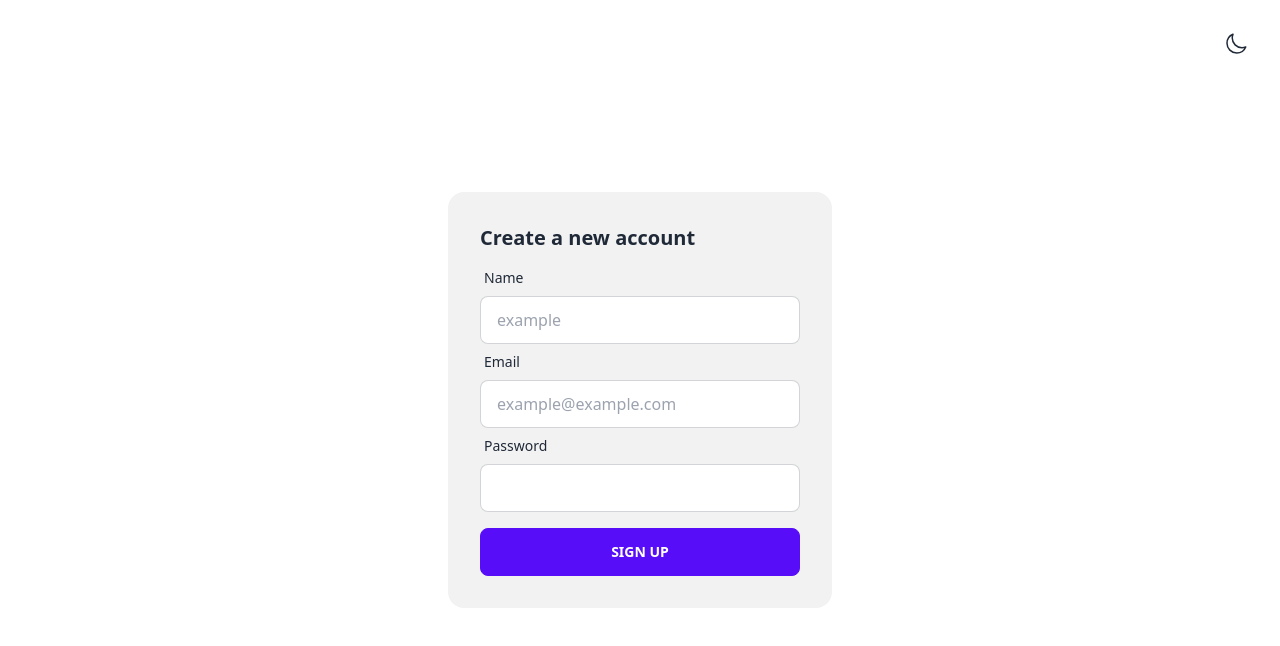
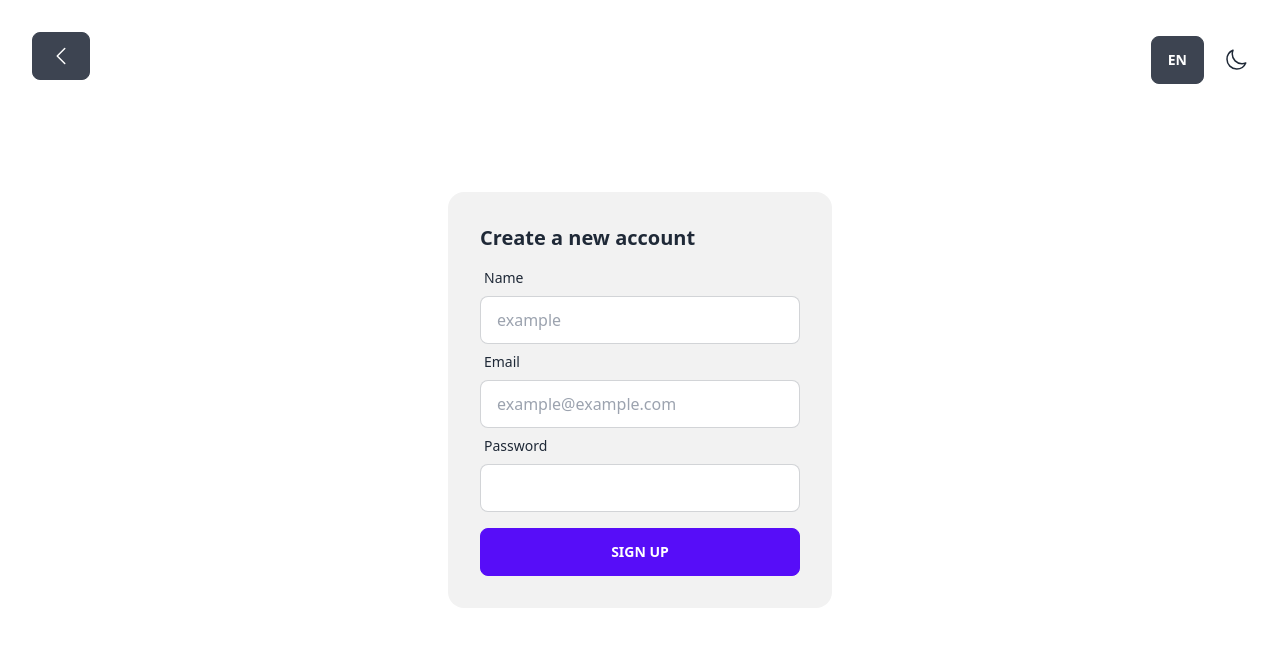
Before and after one commit to suhankins/hobbyplace, a Next.js app: page /en/auth/register in a window 1280 px wide. Shown: the top 646 px of the page. Built offline with nearby package versions, Linux system fonts and the light colour scheme.

Commit message:
auth layout localization

```diff
--- /dev/null
+++ b/src/Components/GoBack.tsx
@@ -0,0 +1,13 @@
+'use client';
+
+import { useRouter } from 'next/navigation';
+import { ChevronLeft } from './shared/Icons';
+
+export function GoBack() {
+    const router = useRouter();
+    return (
+        <button className="btn" onClick={() => router.back()}>
+            <ChevronLeft />
+        </button>
+    );
+}
--- a/src/Components/shared/Icons.tsx
+++ b/src/Components/shared/Icons.tsx
@@ -55,3 +55,21 @@ export function Light(params: { className?: string }) {
         </svg>
     );
 }
+
+export function ChevronLeft(params: { className?: string }) {
+    return (
+        <svg
+            xmlns="http://www.w3.org/2000/svg"
+            fill="none"
+            viewBox="0 0 24 24"
+            strokeWidth={1.5}
+            stroke="currentColor"
+            className={`w-6 h-6 ${params.className}`}>
+            <path
+                strokeLinecap="round"
+                strokeLinejoin="round"
+                d="M15.75 19.5L8.25 12l7.5-7.5"
+            />
+        </svg>
+    );
+}
--- a/src/app/[lang]/auth/layout.tsx
+++ b/src/app/[lang]/auth/layout.tsx
@@ -1,17 +1,30 @@
+'use client';
+
+import { GoBack } from '@/Components/GoBack';
+import { LanguageSwitch } from '@/Components/LanguageSwitch/LanguageSwitch';
 import { ThemeSwitch } from '@/Components/ThemeSwitch/ThemeSwitch';
+import { Locale } from '@/i18n-config';
 
 export default function AuthLayout({
     children,
+    params: { lang },
 }: {
     children: React.ReactNode;
+    params: {
+        lang: Locale;
+    };
 }) {
     return (
         <>
             <div className="grid place-content-center h-screen w-full">
                 {children}
             </div>
-            <div className="absolute top-8 right-8">
+            <div className="absolute flex gap-4 top-8 right-8">
+                <LanguageSwitch currentLocale={lang} />
                 <ThemeSwitch />
+            </div>
+            <div className="absolute flex gap-4 top-8 left-8">
+                <GoBack />
             </div>
         </>
     );
--- a/src/app/[lang]/auth/register/page.tsx
+++ b/src/app/[lang]/auth/register/page.tsx
@@ -1,13 +1,13 @@
-import { getDictionary } from "@/get-dictionary";
-import { Locale } from "@/i18n-config";
-import { RegisterForm } from "./form";
+import { getDictionary } from '@/get-dictionary';
+import { i18n, Locale } from '@/i18n-config';
+import { RegisterForm } from './form';
 
 export default async function App({
     params: { lang },
 }: {
-    params: { lang: string };
+    params: { lang: Locale };
 }) {
-    const dictionary = await getDictionary(lang as Locale);
+    const dictionary = await getDictionary(lang);
 
     return (
         <div className="card w-96 bg-base-200">
@@ -18,3 +18,9 @@ export default async function App({
         </div>
     );
 }
+
+export async function generateStaticParams() {
+    return i18n.locales.map((locale) => {
+        return { lang: locale };
+    });
+}
```
